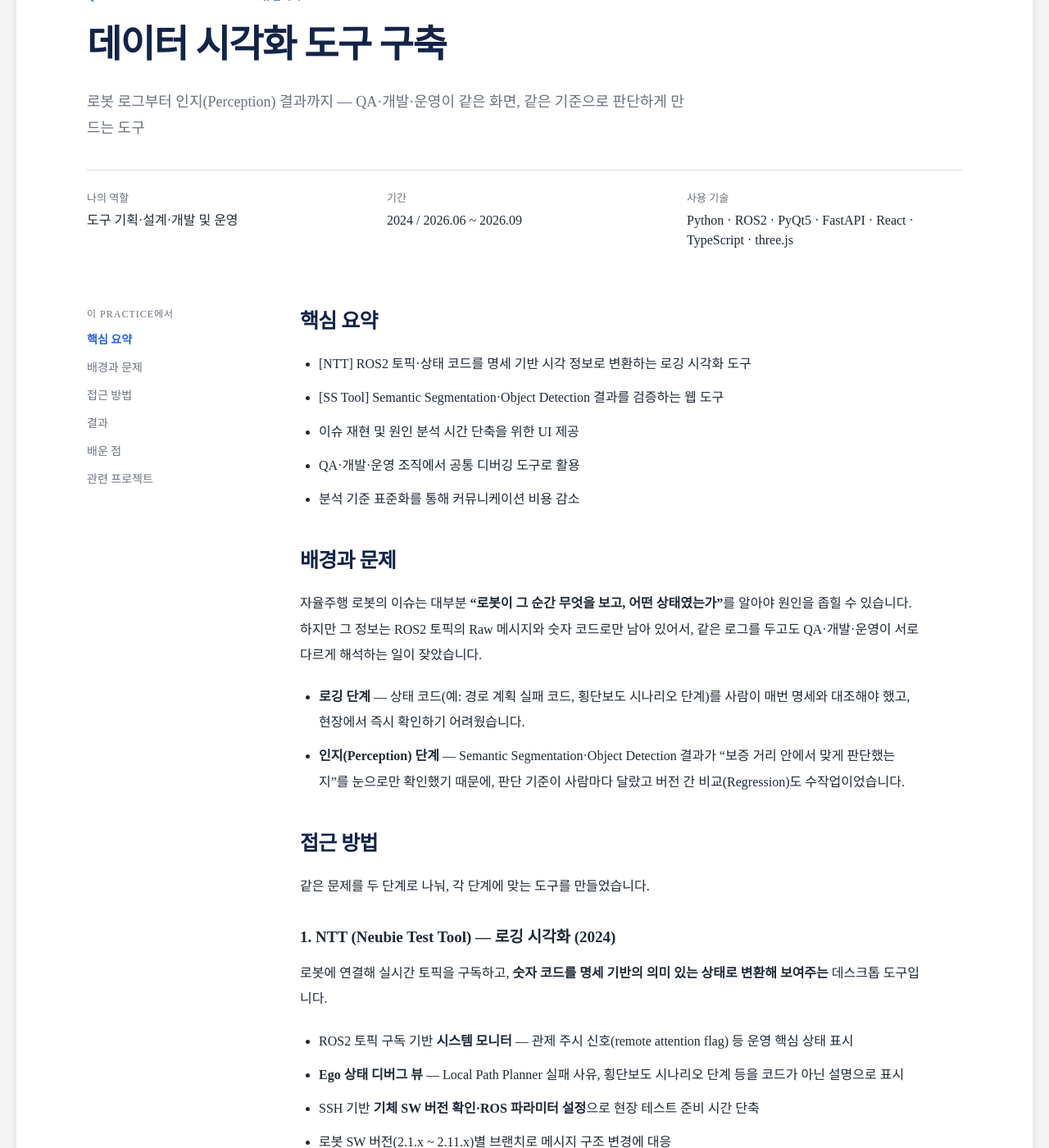
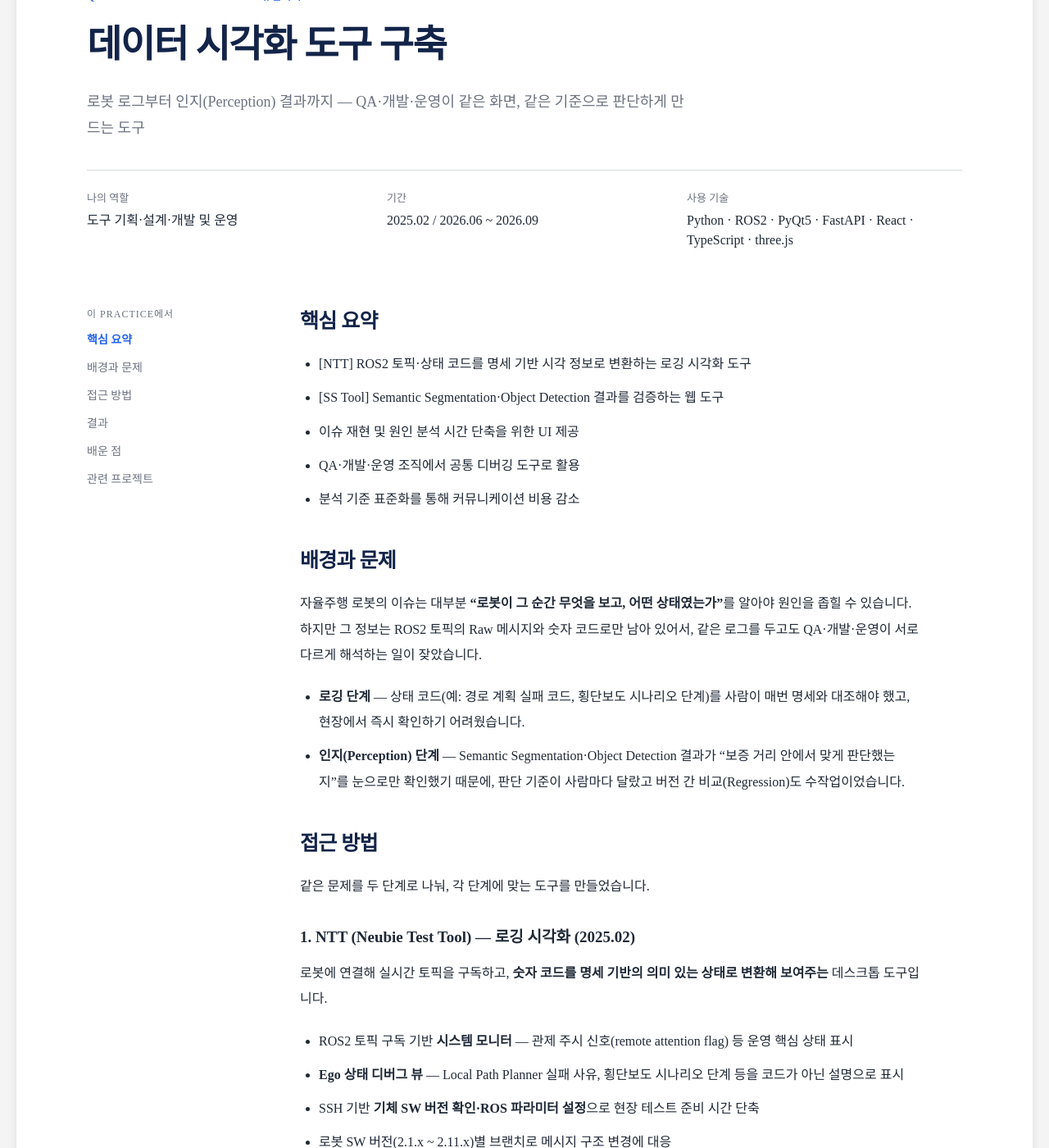
Before and after one commit to Kimsc9976/Kimsc9976.github.io, a Jekyll site: the page built from practice/qa-visualization-tools.md, in a window 1280 px wide and 1400 px high, scrolled down 294 px. Shown: the whole window at 82% size. Built offline with Jekyll 4.4.1, drawn with Linux system fonts in a browser that asks for light colours.

Commit message:
Fix : NTT 기간 2025.02로 통일
Co-Authored-By: Claude Opus 5.5 <noreply@anthropic.com>

```diff
--- a/_data/practices.yml
+++ b/_data/practices.yml
@@ -19,7 +19,7 @@
   detail_url: /practice/web-scenario-automation/
 
 - title: 데이터 시각화 도구 구축
-  period: 2024 / 2026.06 ~ 2026.09
+  period: 2025.02 / 2026.06 ~ 2026.09
   summary: 로봇 로그부터 인지(Perception) 결과까지, 공통 기준으로 해석하는 QA 시각화 도구 구축
   points:
     - "[NTT] ROS2 토픽·상태 코드를 명세 기반 시각 정보로 변환하는 로깅 시각화 도구"
--- a/practice/qa-visualization-tools.md
+++ b/practice/qa-visualization-tools.md
@@ -35,7 +35,7 @@ tech: [Python, ROS2, PyQt5, FastAPI, React, TypeScript, three.js]
 
 같은 문제를 두 단계로 나눠, 각 단계에 맞는 도구를 만들었습니다.
 
-### 1. NTT (Neubie Test Tool) — 로깅 시각화 (2024)
+### 1. NTT (Neubie Test Tool) — 로깅 시각화 (2025.02)
 
 로봇에 연결해 실시간 토픽을 구독하고, **숫자 코드를 명세 기반의 의미 있는 상태로 변환해 보여주는** 데스크톱 도구입니다.
 
```
